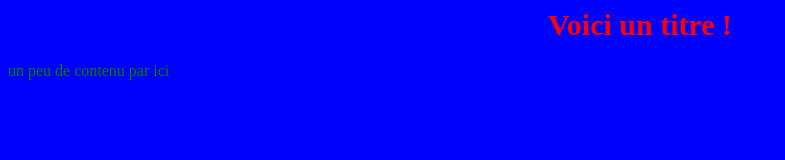
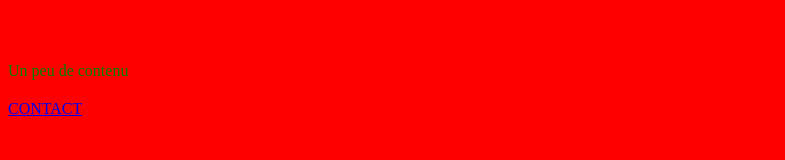
Before and after one commit to Fukuda76140/act1, a plain HTML site: page index.html in a window 1280 px wide. Shown: the whole page, without its empty margins (0-785 px from the left). Drawn offline with Linux system fonts and the light colour scheme.

Commit message:
Modif background - ajout formulaire de contact

```diff
--- a/design.css
+++ b/design.css
@@ -1,6 +1,6 @@
 html
 {
-	background-color: blue;
+	background-color: red;
 }
 
 h1
--- a/index.html
+++ b/index.html
@@ -6,6 +6,8 @@
 <body>
 <h1>Voici un titre !</h1>
 
-<p>un peu de contenu par ici</p>
+<p>Un peu de contenu</p>
+
+<a href="contact.html">CONTACT</a>
 </body>
 </html>
```
Also changed, not shown: contact.html (added, +19 -0 lines).
